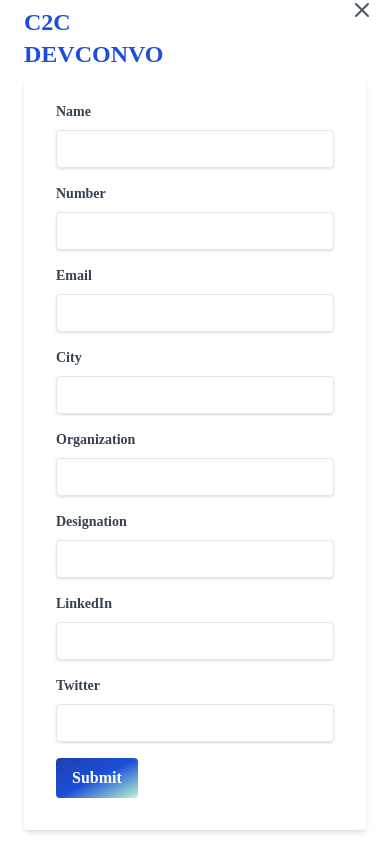
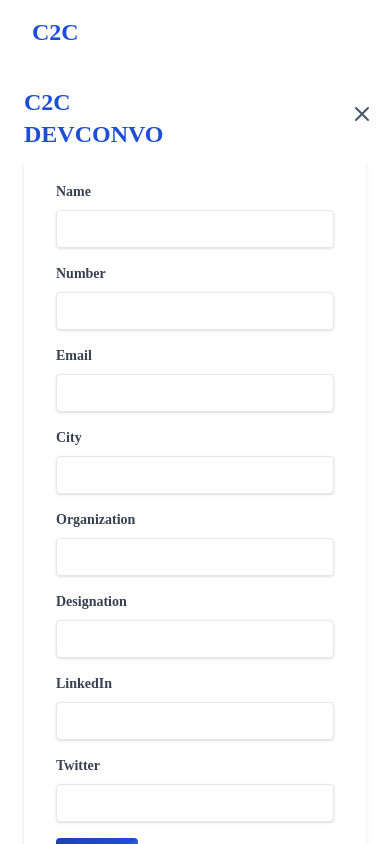
Before and after one commit to AakashMahajan25/Final_Repo_CTC, a React app in the folder frontend/: page / in a window 390 px wide. Both pictures are taken after a click on the button "Register Now". Shown: the top 844 px of the page. Built offline with nearby package versions, Linux system fonts and the light colour scheme; the HTML template or start-up script is replaced by a standard one.

Commit message:
phone size fixed

```diff
--- a/frontend/src/components/Hero.jsx
+++ b/frontend/src/components/Hero.jsx
@@ -76,7 +76,7 @@
             C2C
             <div>DEVCONVO</div>
           </div>
-          <div className=" text-5xl text-blue-700 font-bold pt-10 lg:pt-24 2xl:text-7xl 2xl:pt-44">
+          <div className=" text-5xl text-blue-700 font-bold pt-10 lg:pt-24 2xl:text-7xl 2xl:pt-40">
             AZURE DEVELOPER <div>DAY - GWALIOR</div>
           </div>
           <div className="flex items-center gap-2 pt-6 2xl:pt-10">
@@ -116,12 +116,12 @@
       </div>
 
       {showForm && (
-        <div className="fixed inset-0 z-50 flex items-center justify-center overflow-x-hidden overflow-y-hidden outline-none focus:outline-none ">
+        <div className="fixed inset-0 z-50 flex items-center justify-center overflow-x-hidden overflow-y-hidden outline-none focus:outline-none pt-40 lg:pt-0">
           <div className="relative w-full max-w-3xl mx-auto my-6">
             <div className="relative flex  w-full bg-white border-0 rounded-lg shadow-lg outline-none focus:outline-none">
               <div className="relative p-6 flex-auto bg-white rounded-lg shadow-md">
                 <button
-                  className="absolute top-0 right-0 mr-4 mt-4 text-gray-600 hover:text-gray-800 focus:outline-none"
+                  className="absolute top-0 right-0 lg:mr-4 lg:mt-4 mr-4 mt-10 text-gray-600 hover:text-gray-800 focus:outline-none"
                   onClick={() => setShowForm(false)}
                 >
                   <svg
```
